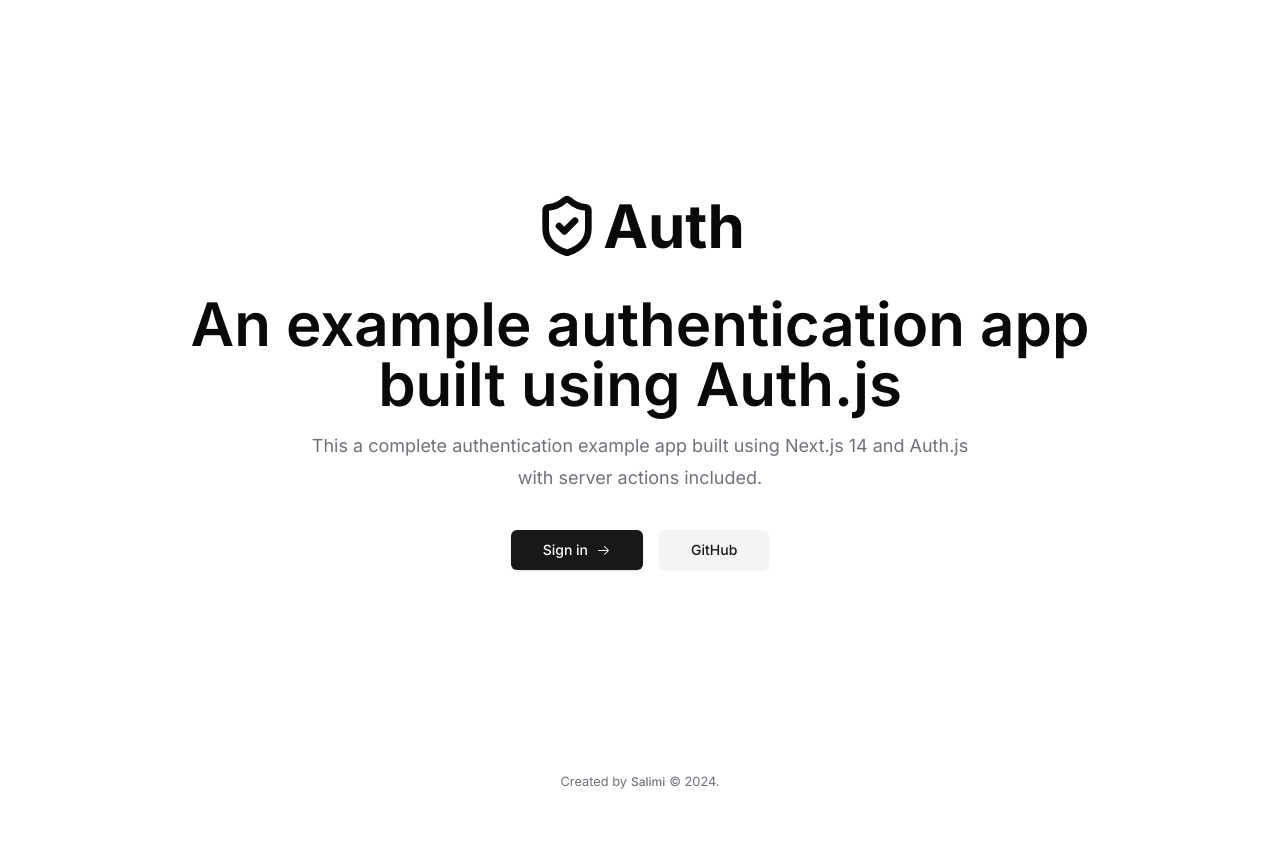
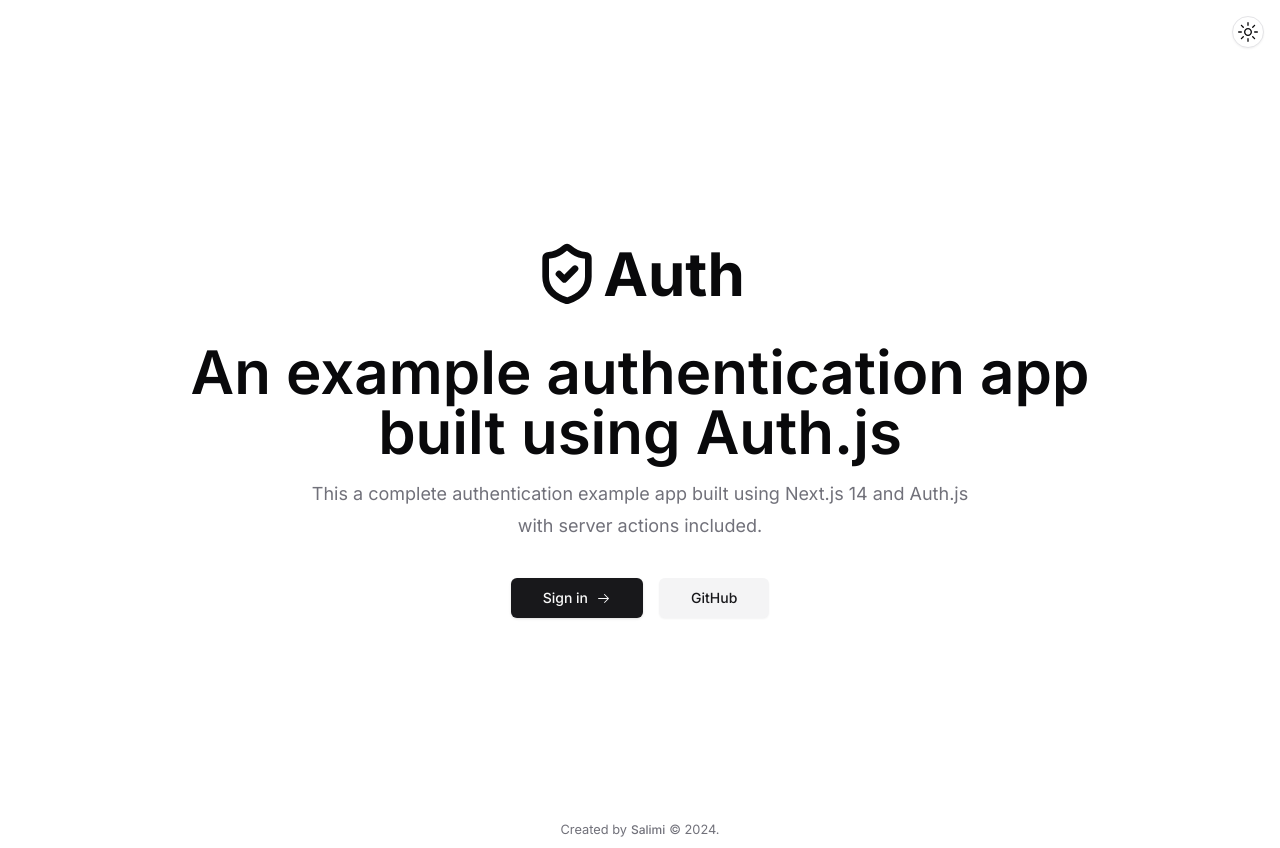
Before and after one commit to salimi-my/next-auth-starter, a Next.js app: page / in a window 1280 px wide. Before the commit the page ends 800 px from the top, so only its background shows below. Built offline with nearby package versions, Linux system fonts and the light colour scheme; no server answers.

Commit message:
Add mode toggle button

```diff
--- a/app/layout.tsx
+++ b/app/layout.tsx
@@ -4,7 +4,10 @@
 
 import './globals.css';
 import { auth } from '@/auth';
+import { cn } from '@/lib/utils';
 import { Toaster } from '@/components/ui/sonner';
+import { ThemeProvider } from '@/components/theme-provider';
+import { ModeToggle } from '@/components/mode-toggle';
 
 const inter = Inter({ subsets: ['latin'] });
 
@@ -22,9 +25,14 @@
 
   return (
     <SessionProvider session={session}>
-      <html lang='en'>
-        <body className={inter.className}>
-          {children}
+      <html lang='en' suppressHydrationWarning>
+        <body className={cn('relative', inter.className)}>
+          <ThemeProvider attribute='class' defaultTheme='system' enableSystem>
+            <div className='w-full flex justify-end pt-4 pr-4'>
+              <ModeToggle />
+            </div>
+            {children}
+          </ThemeProvider>
           <Toaster />
         </body>
       </html>
--- /dev/null
+++ b/components/mode-toggle.tsx
@@ -0,0 +1,69 @@
+'use client';
+
+import * as React from 'react';
+import { useTheme } from 'next-themes';
+import { MixerVerticalIcon, MoonIcon, SunIcon } from '@radix-ui/react-icons';
+
+import {
+  Tooltip,
+  TooltipContent,
+  TooltipProvider,
+  TooltipTrigger
+} from '@/components/ui/tooltip';
+import {
+  DropdownMenu,
+  DropdownMenuContent,
+  DropdownMenuItem,
+  DropdownMenuTrigger
+} from '@/components/ui/dropdown-menu';
+import { Button } from '@/components/ui/button';
+
+export function ModeToggle() {
+  const { setTheme } = useTheme();
+
+  return (
+    <DropdownMenu>
+      <TooltipProvider disableHoverableContent>
+        <Tooltip delayDuration={100}>
+          <TooltipTrigger asChild>
+            <DropdownMenuTrigger asChild>
+              <Button
+                className='rounded-full w-8 h-8 bg-background'
+                variant='outline'
+                size='icon'
+              >
+                <SunIcon className='w-5 h-5 rotate-0 scale-100 transition-transform ease-in-out duration-500 dark:-rotate-90 dark:scale-0' />
+                <MoonIcon className='absolute w-5 h-5 rotate-90 scale-0 transition-transform ease-in-out duration-500 dark:rotate-0 dark:scale-100' />
+                <span className='sr-only'>Switch Theme</span>
+              </Button>
+            </DropdownMenuTrigger>
+          </TooltipTrigger>
+          <TooltipContent side='bottom'>Switch Theme</TooltipContent>
+        </Tooltip>
+      </TooltipProvider>
+      <DropdownMenuContent align='end'>
+        <DropdownMenuItem
+          className='hover:cursor-pointer'
+          onClick={() => setTheme('light')}
+        >
+          <SunIcon className='h-4 w-4 mr-2 dark:text-foreground' />
+          Light
+        </DropdownMenuItem>
+        <DropdownMenuItem
+          className='hover:cursor-pointer'
+          onClick={() => setTheme('dark')}
+        >
+          <MoonIcon className='h-4 w-4 mr-2 dark:text-foreground' />
+          Dark
+        </DropdownMenuItem>
+        <DropdownMenuItem
+          className='hover:cursor-pointer'
+          onClick={() => setTheme('system')}
+        >
+          <MixerVerticalIcon className='h-4 w-4 mr-2 dark:text-foreground' />
+          System
+        </DropdownMenuItem>
+      </DropdownMenuContent>
+    </DropdownMenu>
+  );
+}
--- /dev/null
+++ b/components/theme-provider.tsx
@@ -0,0 +1,9 @@
+'use client';
+
+import * as React from 'react';
+import { ThemeProvider as NextThemesProvider } from 'next-themes';
+import { type ThemeProviderProps } from 'next-themes/dist/types';
+
+export function ThemeProvider({ children, ...props }: ThemeProviderProps) {
+  return <NextThemesProvider {...props}>{children}</NextThemesProvider>;
+}
```
